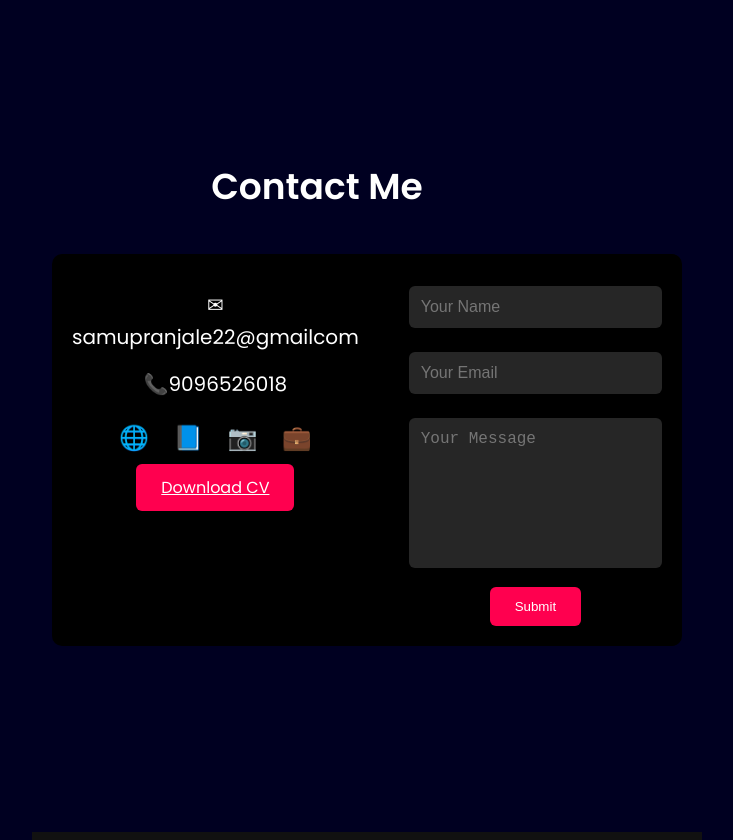
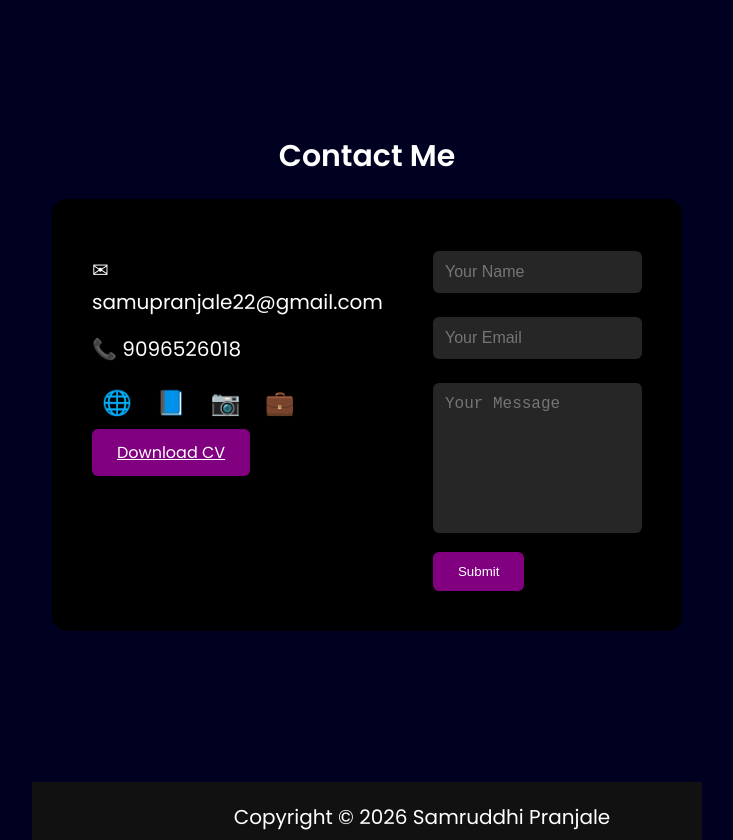
Before and after one commit to samruddhi22-pranjale/Portfolio-, a plain HTML site: page index.html in a window 1280 px wide. Shown: the part 1960-2800 px from the top of the page, without its empty margins (88-821 px from the left). Drawn offline with nearby package versions, Linux system fonts and the light colour scheme.

Commit message:
Add files via upload

```diff
--- a/index.html
+++ b/index.html
@@ -76,7 +76,19 @@ nav ul li a:hover{
     font-size: 1.5rem;
     margin: 10px 0;
 }
-
+@media (max-width: 768px) {
+  .firstsection {
+    flex-direction: column;
+    text-align: center;
+  }
+  .leftsection {
+    width: 90%;  /* prevent overflow */
+  }
+  .rightsection img {
+    width: 80%;  /* responsive width */
+    margin: 20px 0;
+  }
+}
 .rightsection img {
     width: 500px;
     margin: 50px 0;
@@ -163,6 +175,16 @@ nav ul li a:hover{
 #skills {
     margin-bottom:100px;
 }
+@media (max-width: 768px) {
+  #about h1,
+  #about p,
+  #skills h2,
+  .skills {
+    margin-left: 20px;
+    padding-left: 10px;
+    text-align: center;
+  }
+}
  #projects {
       margin-top: 80px;
       padding: 80px 10%;
@@ -170,12 +192,14 @@ nav ul li a:hover{
       font-family: Arial, sans-serif;
     }
 
-   .section-title {
-  font-size: 32px;
-  margin-bottom: 40px;
-  text-align: left;
-  position: relative;
-  left: -50px;   /* shifts slightly left */
+#projects {
+    padding: 80px 10%;
+}
+
+#projects .section-title {
+    text-align: left;          /* align left */
+    margin-left:10px;    /* adjust for “slightly” left */
+    margin-bottom: 40px;
 }
     /* Project container using grid */
 .project-container {
@@ -223,22 +247,13 @@ nav ul li a:hover{
 
 /* ===== CONTACT SECTION ===== */
 #contact {
+    min-height: 100vh;              /* full screen height */
     display: flex;
-    flex-direction: column;       /* stack heading + container */
-    justify-content: center;      /* vertical centering */
-    align-items: center;          /* horizontal centering */
-    height: 100vh;                /* full viewport height */
-    padding: 20px;
-    color: white;
-    text-align: center;
+    flex-direction: column;
+    justify-content: center;        /* vertical center */
+    align-items: center;            /* horizontal center */
+    padding: 50px 20px;
 }
-
-/* Contact Heading */
-#contact h2 {
-    font-size: 36px;
-    margin-bottom: 40px;
-}
-
 /* Container for left + right columns */
 .contact-container {
     display: grid;
@@ -247,11 +262,13 @@ nav ul li a:hover{
     max-width: 900px;
     width: 100%;
     background: black;
-    padding: 20px;
-    border-radius: 10px;
-    box-sizing: border-box;
+    padding: 40px;
+    border-radius: 15px;
 }
-
+.section-title {
+    text-align: center;
+    margin-bottom: 40px;
+}
 /* LEFT SIDE */
 .contact-left p {
     margin: 15px 0;
@@ -296,7 +313,7 @@ nav ul li a:hover{
 /* BUTTON */
 .btn {
     padding: 12px 25px;
-    background: #ff004f;
+    background:purple;
     color: white;
     border: none;
     border-radius: 6px;
@@ -312,23 +329,26 @@ nav ul li a:hover{
 @media (max-width: 768px) {
     .contact-container {
         grid-template-columns: 1fr; /* stack columns on mobile */
-    }
+    width: 90%;
+  }
     #contact h2 {
         font-size: 36px;
     }
 }
 /* Footer */
-.footer{
-    text-align: center;
-    padding: 20px;
+footer {
+    display: flex;
+    justify-content: center;
+    align-items: center;
     background: #111;
-    margin-top: 50px;
+    color: white;
+    height: 70px;
+    width: 100%;
 }
-
 </style>
 <header>
     <nav>
-        <div class="left">Samruddhi Portfolio</div>
+        <div class="left">Samruddhi's Portfolio</div>
         <ul>
             <li><a href="#about">About</a></li>
             <li><a href="#skills">Skills</a></li>
@@ -437,19 +457,15 @@ nav ul li a:hover{
         <li>Used arrays and TimerTask for exam control</li>
       </ul>
     </div>
-  </div>
 </section>
 <section id="contact">
-    <h2 class="contact-wrapper">
-
     <h2 class="section-title">Contact Me</h2>
 
     <div class="contact-container">
 
-        <!-- Left Side -->
         <div class="contact-left">
-            <p>✉samupranjale22@gmailcom</p>
-            <p>📞9096526018</p>
+            <p>✉ samupranjale22@gmail.com</p>
+            <p>📞 9096526018</p>
 
             <div class="social-icons">
                 <a href="#">🌐</a>
@@ -458,10 +474,9 @@ nav ul li a:hover{
                 <a href="#">💼</a>
             </div>
 
-            <a href="#" class="btn">Download CV</a>
+            <a href="Samruddhi resume.pdf" download class="btn">Download CV</a>
         </div>
 
-        <!-- Right Side Form -->
         <div class="contact-right">
             <form>
                 <input type="text" placeholder="Your Name" required>
@@ -469,33 +484,12 @@ nav ul li a:hover{
                 <textarea rows="6" placeholder="Your Message"></textarea>
                 <button type="submit" class="btn">Submit</button>
             </form>
+            </div>
         </div>
-
-    </div>
 </section>
-
-<footer class="footer">
+<footer>
     <p>Copyright © 2026 Samruddhi Pranjale</p>
 </footer>
-            </p>
-         </div>
-    </h3>
-</section>
-
-
-
-        </form>
-    </div>
-</section>
-</body>
-</html>
-</section>
-</div>
-
-</div>
-</section>
-</section>
-</main>
 <script>
 const skillsSection = document.querySelector("#skills");
 const skillLevels = document.querySelectorAll(".skill-level");
```
